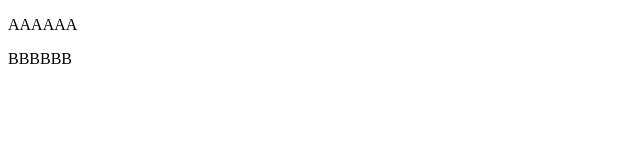
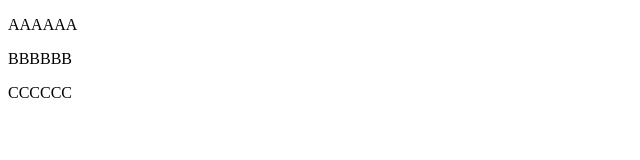
Before and after one commit to rishowrav/git-revert-reset-_soft-hard, a plain HTML site: page index.html in a window 1280 px wide. Shown: the full height of the page, 0-640 px from the left. Drawn offline with Linux system fonts and the light colour scheme.

Commit message:
added C word

```diff
--- a/index.html
+++ b/index.html
@@ -8,5 +8,6 @@
   <body>
     <p>AAAAAA</p>
     <p>BBBBBB</p>
+    <p>CCCCCC</p>
   </body>
 </html>
```
